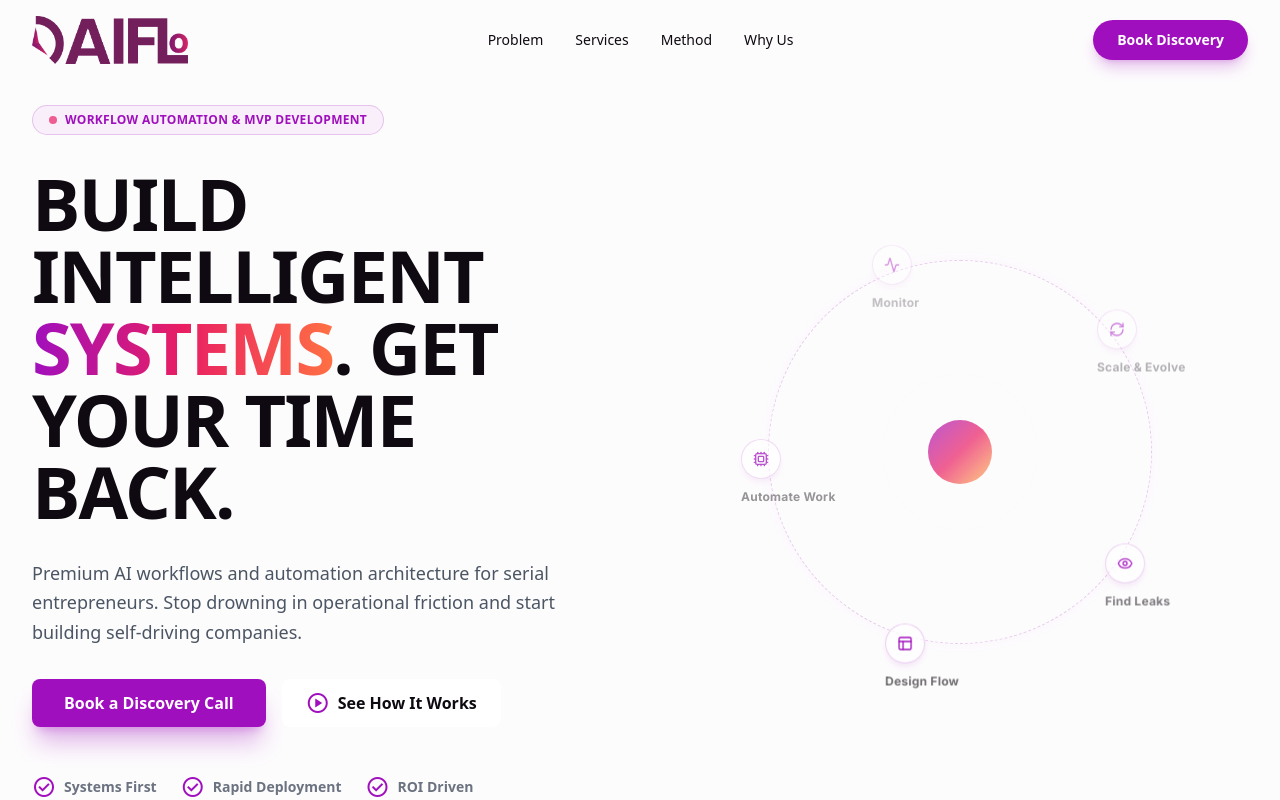
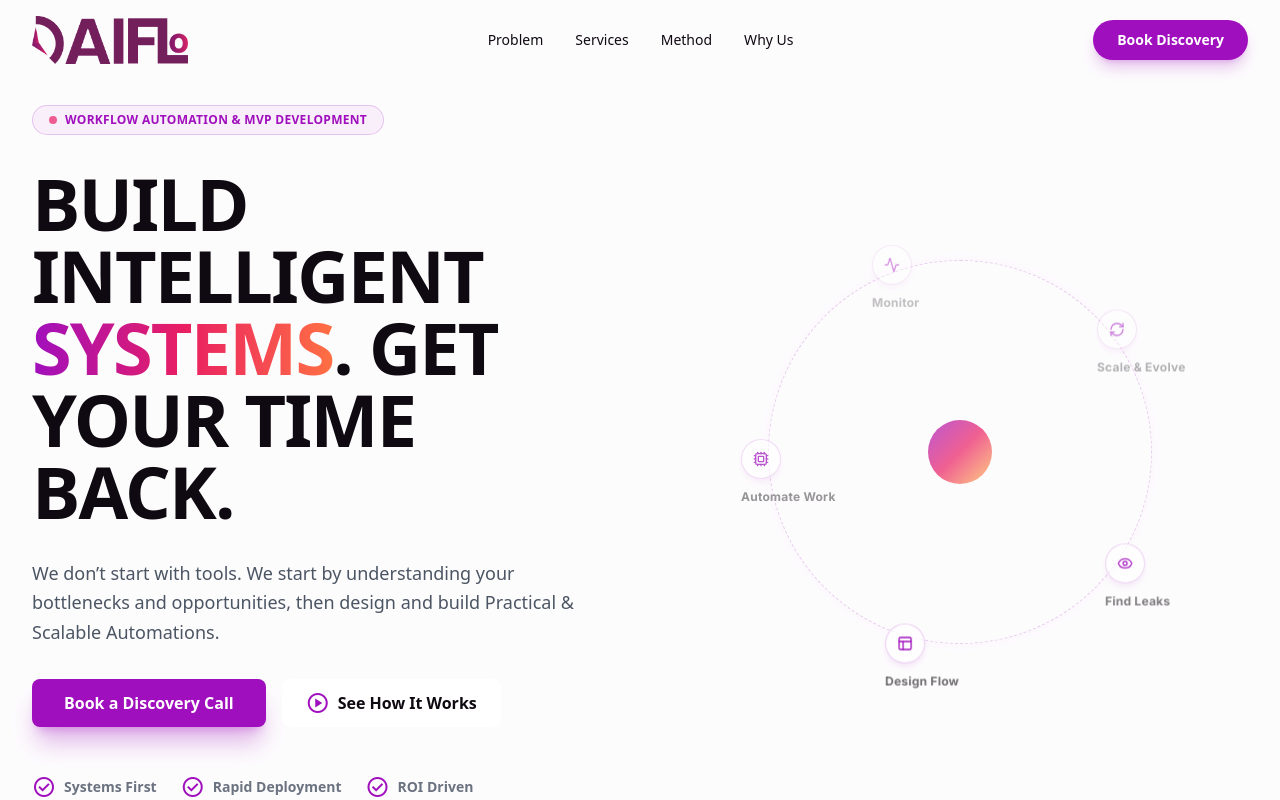
Before and after one commit to gnanaprakash22594/Aiflo-pro, a React (Vite) app: page / in a window 1280 px wide. Shown: the top 800 px of the page. Built offline with nearby package versions, Linux system fonts and the light colour scheme.

Commit message:
Update Hero sub-headline copy

```diff
--- a/src/components/Hero.jsx
+++ b/src/components/Hero.jsx
@@ -74,7 +74,7 @@ const Hero = () => {
                         BUILD INTELLIGENT <span className="text-transparent bg-clip-text bg-gradient-to-r from-primary via-accent-magenta to-accent-coral">SYSTEMS</span>. GET YOUR TIME BACK.
                     </h1>
                     <p className="max-w-xl text-lg font-medium leading-relaxed text-gray-600 dark:text-gray-400">
-                        Premium AI workflows and automation architecture for serial entrepreneurs. Stop drowning in operational friction and start building self-driving companies.
+                        We don’t start with tools. We start by understanding your bottlenecks and opportunities, then design and build Practical & Scalable Automations.
                     </p>
                     <div className="flex flex-wrap items-center gap-4 justify-start">
                         <button className="flex h-12 items-center justify-center rounded-lg bg-primary px-8 text-base font-bold text-white shadow-xl shadow-primary/30 transition-transform hover:-translate-y-0.5 active:translate-y-0">
```
